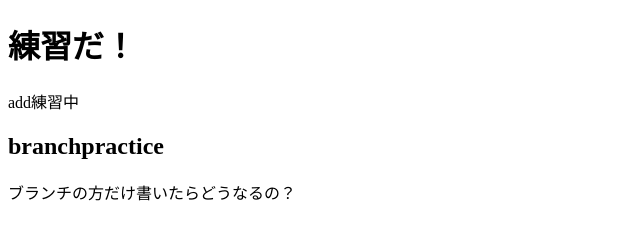
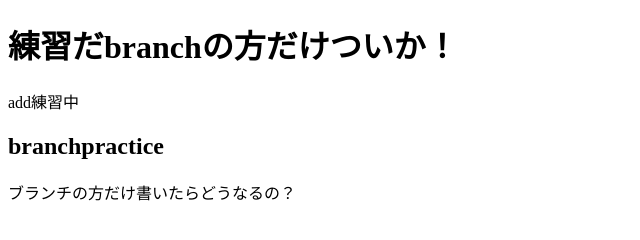
Before and after one commit to y-harada-git/school_practice, a plain HTML site: page git_practie/practice01.html in a window 1280 px wide. Shown: the whole page, without its empty margins (0-640 px from the left). Drawn offline with Linux system fonts and the light colour scheme.

```diff
--- a/git_practie/practice01.html
+++ b/git_practie/practice01.html
@@ -6,7 +6,7 @@
     <title>Gitの練習</title>
 </head>
 <body>
-    <h1>練習だ！</h1>
+    <h1>練習だbranchの方だけついか！</h1>
     <p>add練習中</p>
 
     <h2>branchpractice</h2>
```
